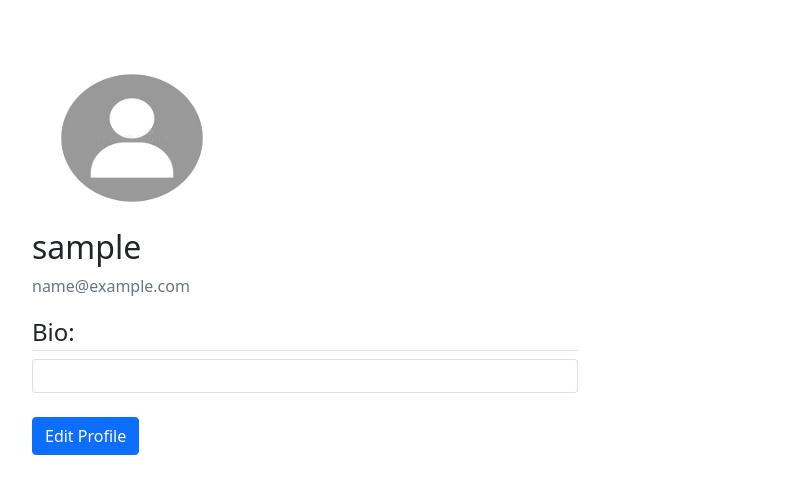
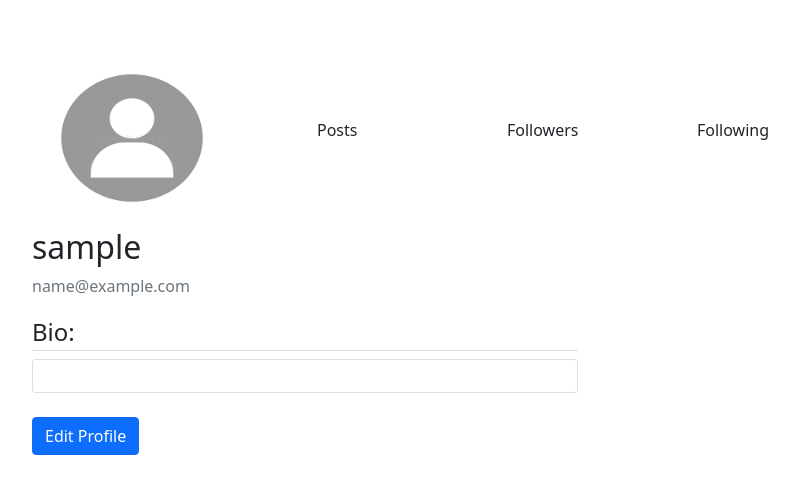
Before and after one commit to NyawiraWachira/Insta-Clone, a Django app: page /profile/ in a window 1280 px wide. Shown: the top 494 px of the page, without its empty margins (50-849 px from the left). Run offline with Django 4.2, Linux system fonts and the light colour scheme; the visitor is signed in with stand-in values (Sample User, id 1); data that the repository does not hold is empty; some web fonts are replaced.

Commit message:
Created view function for user following.

```diff
--- a/insta/templates/home.html
+++ b/insta/templates/home.html
@@ -42,7 +42,7 @@
                     <h5 class="card-title">@{{post_item.user.username}}</h5>
                     <p class="card-text">{{post_item.caption}}</p>
                 <strong><small>{{post_item.posted}}</small></strong><br><br>
-                <a href="{% url 'postdetails' post_item.id %}"><button type="button" class="btn btn-outline-primary  btn-sm"> Comment Here</button></a>
+                <a href="{% url 'postdetails' post_item.id %}"><button type="button" class="btn btn-primary  btn-sm"> Comment Here</button></a>
              </div>
             </div>
         {% endfor %}
--- a/insta/templates/post_details.html
+++ b/insta/templates/post_details.html
@@ -64,7 +64,7 @@
                       <input type="text" class="form-control" id="" placeholder=" write Comment..." {{ form.body }}>
                     </div>
                     <div class="col-auto">
-                      <button type="submit" name="action" class="btn btn-outline-primary mb-3">Comment</button>
+                      <button type="submit" name="action" class="btn btn-primary mb-3">Comment</button>
                     </div>
                   </form>
             </div>
--- a/insta/templates/profile.html
+++ b/insta/templates/profile.html
@@ -31,13 +31,19 @@
       {% endfor %}
     </div>
     <div class="container mt-5">
-    <div class="col-6">
+      <div class="row">
+    <div class="col-3">
      <img style=" border-radius: 50%; width: 200px; height: 180px;" src="{{user.profile.profile_photo.url}}" alt="">
       <div class="media-body">
         <h2 class="account-heading">{{ user.username }}</h2>
         <p class="text-secondary">{{ user.email }}</p>
       </div>
     </div>
+    <div class="col-2" style="margin-top:70px;">Posts</div>
+      <div class="col-2" style="margin-top:70px;">Followers</div>
+        <div class="col-2"style="margin-top:70px;">Following</div>
+      </div>
+
         <div class="row">
           <div class="col-6">
             <legend class="border-bottom">Bio:</legend>
@@ -58,7 +64,7 @@
                 <img src="{{post.picture.url}}" class="card-img-top" alt="...">
                 <div class="card-body">
                   <a href="{% url 'postlike' post.id %}"><span class="material-icons" style="color:crimson;">favorite</span></a>
-                  <span class="material-symbols-outlined" >comment</span>
+                  <span class="material-symbols-outlined" >comment</span></a>
                   <span class="material-symbols-outlined" >arrow_outward</span>
                   <p class="card-text">{{post.caption}}</p>
                   <p style="text-decoration:none;">{% for tag in post.tags.all %}<a href="">#{{ tag }}</a>{% endfor %}</p>
--- a/insta/views.py
+++ b/insta/views.py
@@ -5,24 +5,22 @@ from django.contrib import messages
 from django.contrib.auth import authenticate, login, logout
 from django.contrib.auth.decorators import login_required
 from .forms import UserUpdateForm, ProfileUpdateForm,NewPostForm,CommentForm
-from .models import Post, Stream,Profile, Tag, Likes,Comment
+from .models import Post, Stream,Profile, Tag, Likes,Comment,Follow
 from django.template import loader
+from django.db import transaction
+from django.contrib.auth.models import User
 from django.urls import reverse,resolve
 from django.http import HttpResponse, HttpResponseRedirect
 
 
 # Create your views here.
 
-
-
 @login_required
 def profile(request):
 
-    url_name=resolve(request.path).url_name
+    posts = Post.objects.all()
 
 
-
-    posts = Post.objects.all()
     return render(request, 'profile.html', {'posts': posts})
 
 
@@ -196,3 +194,26 @@ def PostDetails(request, post_id):
 	}
 
 	return HttpResponse(template.render(context, request))
+
+@login_required
+def follow(request, username, option):
+	following = get_object_or_404(User, username=username)
+
+	try:
+		f, created = Follow.objects.get_or_create(follower=request.user, following=following)
+
+		if int(option) == 0:
+			f.delete()
+			Stream.objects.filter(following=following, user=request.user).all().delete()
+		else:
+			posts = Post.objects.all().filter(user=following)[:25]
+
+			with transaction.atomic():
+			 	for post in posts:
+			 		stream = Stream(post=post, user=request.user, date=post.posted, following=following)
+			 		stream.save()
+
+
+		return HttpResponseRedirect(reverse('profile', args=[username]))
+	except User.DoesNotExist:
+		return HttpResponseRedirect(reverse('profile', args=[username]))
```
